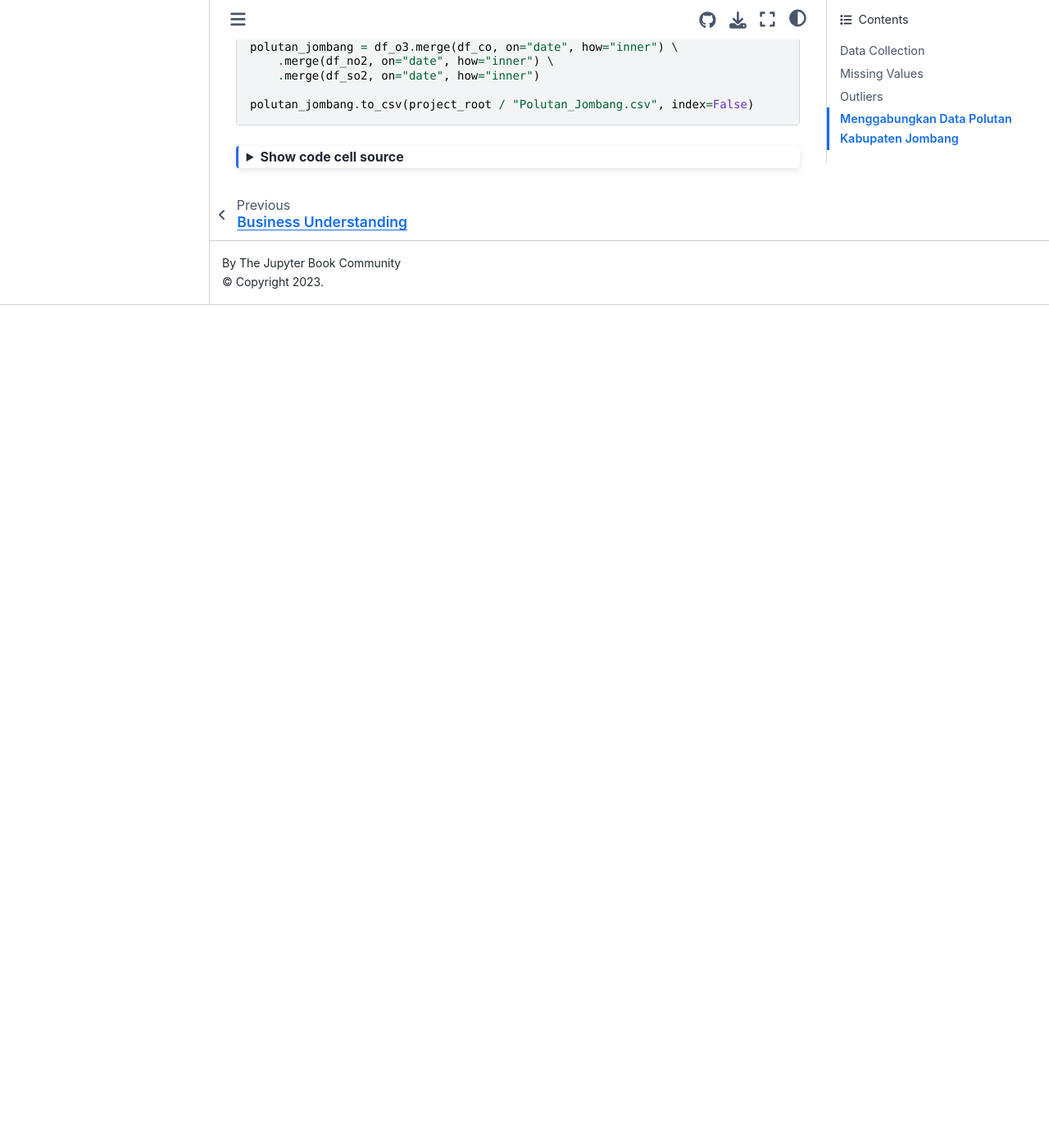
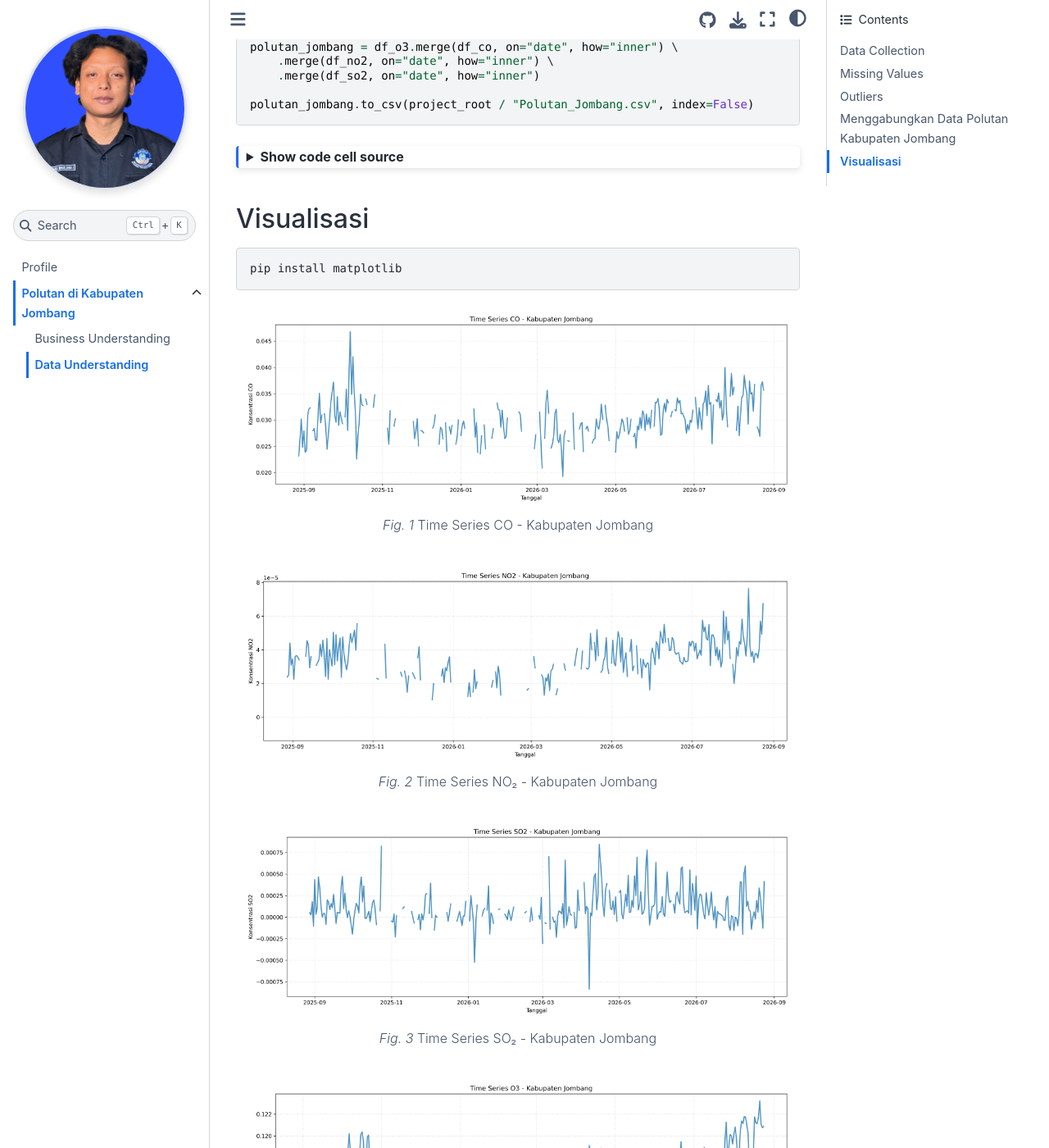
Before and after one commit to Tulsoppp/PSD, a Jupyter Book: the page built from Tugas/polutan/data-understanding.md, in a window 1280 px wide and 1400 px high, scrolled down 18248 px. Shown: the whole window at 82% size. Built offline with Jupyter Book 1.0.4 settings and Sphinx 7.4.7 and the Sphinx Book theme 1.1.4, drawn with Linux system fonts in a browser that asks for light colours; before the commit the page ends 18620 px from its top, so only the background shows below that; some of the changed text lies outside the part shown.

````diff
--- a/Tugas/polutan/data-understanding.md
+++ b/Tugas/polutan/data-understanding.md
@@ -637,3 +637,44 @@
     {"selector": "tbody tr:hover", "props": [("background-color", "#f9fafb")]}
 ]).hide(axis="index")
 ```
+
+## Visualisasi
+
+```bash
+pip install matplotlib
+```
+
+
+```{figure} ../../img/time_series_co_jombang.png
+---
+width: 100%
+name: time-series-co-jombang
+---
+Time Series CO - Kabupaten Jombang
+```
+
+```{figure} ../../img/time_series_no2_jombang.png
+---
+width: 100%
+name: time-series-no2-jombang
+---
+Time Series NO₂ - Kabupaten Jombang
+```
+
+```{figure} ../../img/time_series_so2_jombang.png
+---
+width: 100%
+name: time-series-so2-jombang
+---
+Time Series SO₂ - Kabupaten Jombang
+```
+
+```{figure} ../../img/time_series_o3_jombang.png
+---
+width: 100%
+name: time-series-o3-jombang
+---
+Time Series O₃ - Kabupaten Jombang
+```
+
+Penjelasan visual: setiap grafik menampilkan fluktuasi konsentrasi satu polutan di Kabupaten Jombang selama periode pengamatan. CO dan NO₂ menunjukkan variasi yang lebih dinamis, SO₂ memiliki lonjakan yang cukup mencolok pada beberapa titik, sedangkan O₃ cenderung lebih stabil. Pembagian ini memudahkan pembacaan pola per polutan dan mempermudah interpretasi terhadap dinamika kualitas udara di wilayah studi.
````
Also changed, not shown: img/time_series_co_jombang.png (added), img/time_series_no2_jombang.png (added), img/time_series_o3_jombang.png (added), img/time_series_polutan_jombang.png (added), img/time_series_so2_jombang.png (added).
